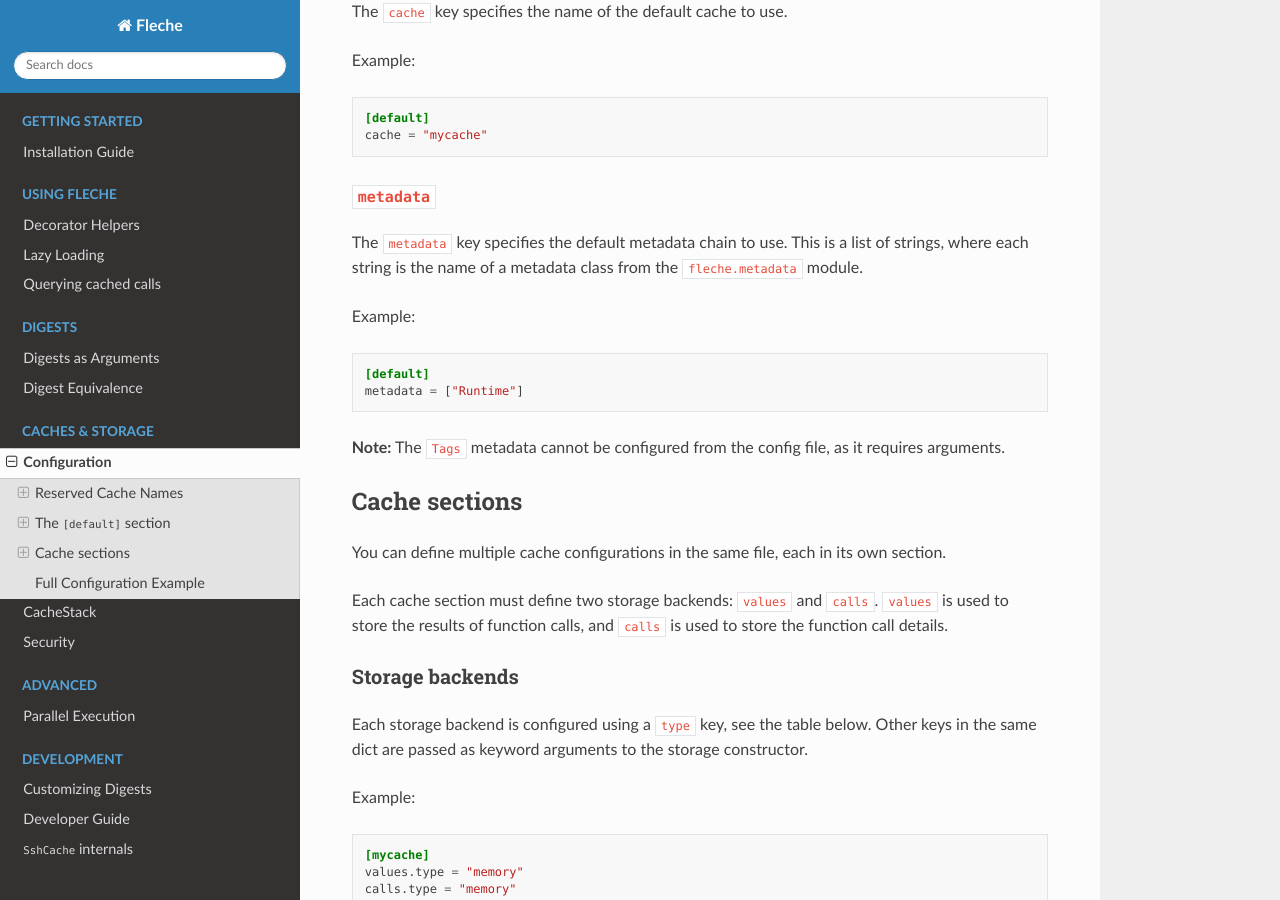
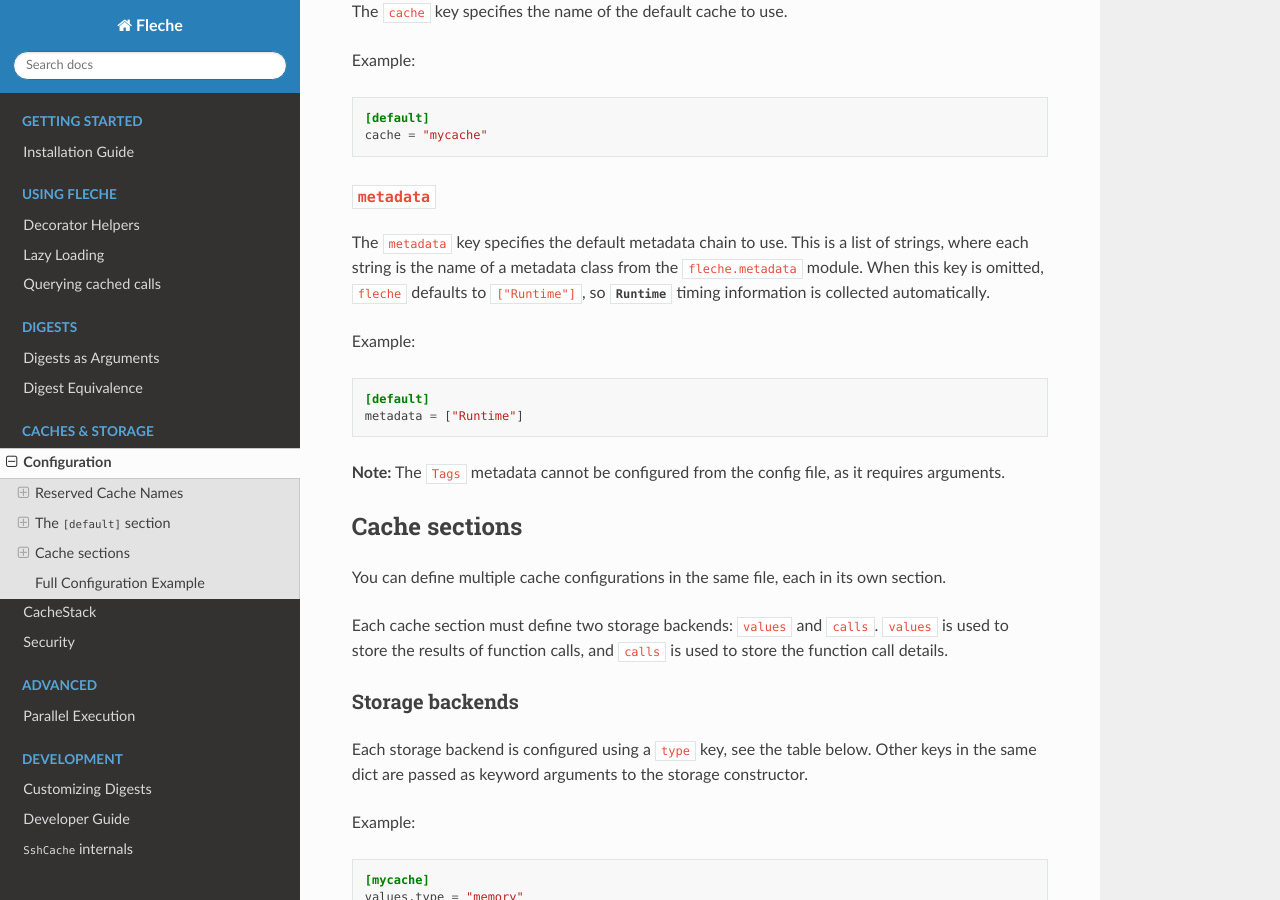
Before and after one commit to pmrv/fleche, a Sphinx documentation site: the page built from docs/storage/configuration.rst, in a window 1280 px wide and 900 px high, scrolled down 1313 px. Built offline with Sphinx 7.4.7 and the Read the Docs theme 3.1.0, drawn with Linux system fonts in a browser that asks for light colours; pages that are not in the unit, such as notebooks, are missing from menus.

```diff
--- a/docs/storage/configuration.rst
+++ b/docs/storage/configuration.rst
@@ -70,7 +70,7 @@ Example:
 ``metadata``
 ~~~~~~~~~~~~
 
-The ``metadata`` key specifies the default metadata chain to use. This is a list of strings, where each string is the name of a metadata class from the ``fleche.metadata`` module.
+The ``metadata`` key specifies the default metadata chain to use. This is a list of strings, where each string is the name of a metadata class from the ``fleche.metadata`` module.  When this key is omitted, ``fleche`` defaults to ``["Runtime"]``, so :class:`~fleche.metadata.Runtime` timing information is collected automatically.
 
 Example:
 
```
